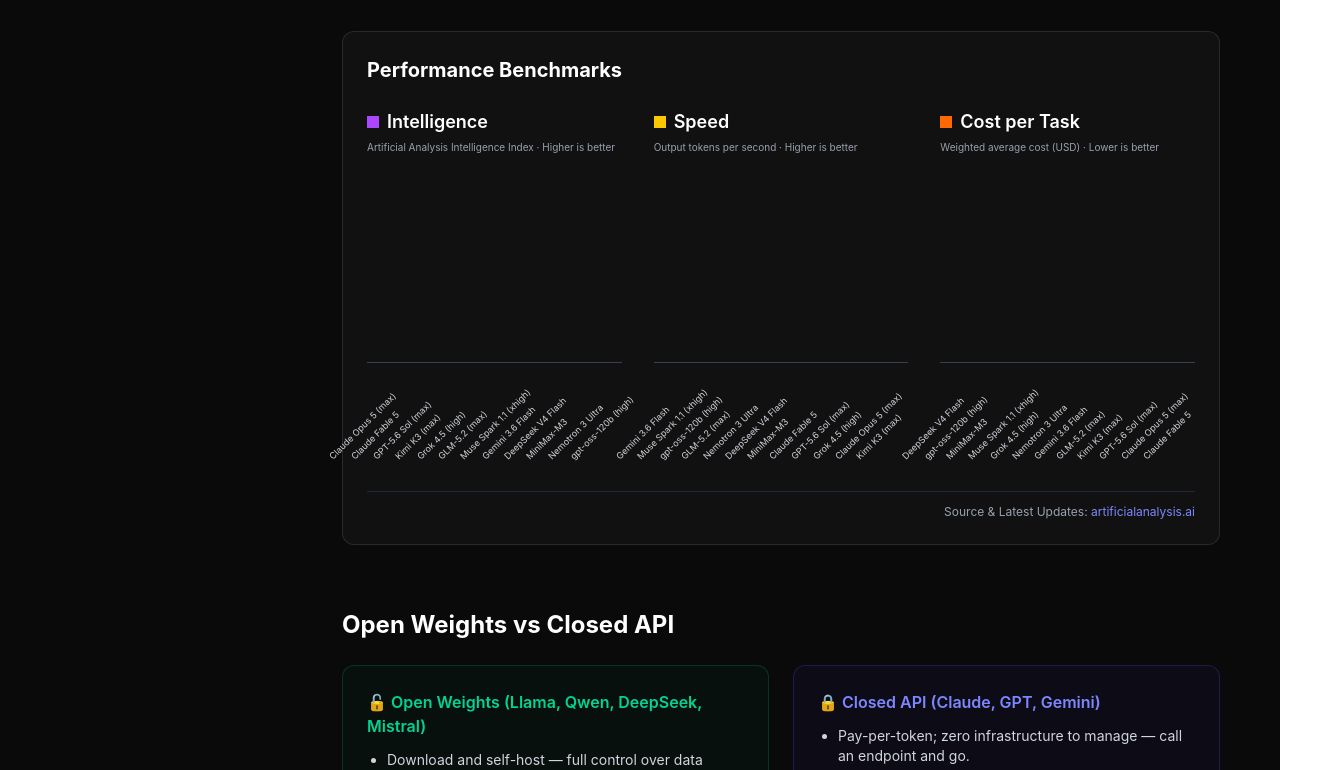
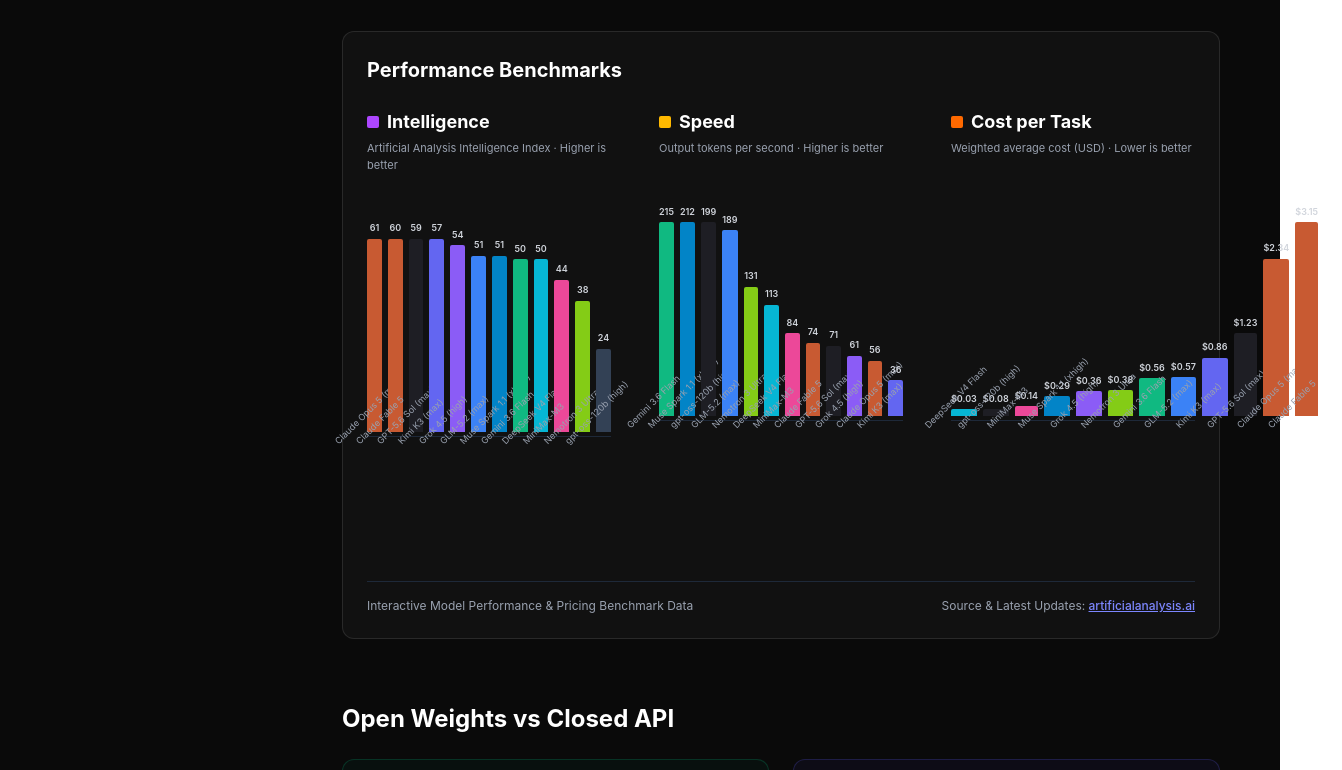
Before and after one commit to Amara-Manikanta/ai-engineering-visualized, a React (Vite) app in the folder v2-react/: page /models in a window 1280 px wide. Shown: the part 1730-2500 px from the top of the page, 1342 px wide, since content can reach past the window. Built offline with nearby package versions, Linux system fonts and the light colour scheme.

Commit message:
fix: resolve CSS flex height bug in model benchmarks bar charts

```diff
--- a/v2-react/src/components/ModelBenchmarks.jsx
+++ b/v2-react/src/components/ModelBenchmarks.jsx
@@ -1,48 +1,48 @@
 import React from 'react';
 
 const intelligenceData = [
-  { name: 'Claude Opus 5 (max)', value: 61, color: 'bg-purple-500' },
-  { name: 'Claude Fable 5', value: 60, color: 'bg-orange-400' },
-  { name: 'GPT-5.6 Sol (max)', value: 59, color: 'bg-emerald-500' },
-  { name: 'Kimi K3 (max)', value: 57, color: 'bg-gray-400' },
-  { name: 'Grok 4.5 (high)', value: 54, color: 'bg-slate-400' },
-  { name: 'GLM-5.2 (max)', value: 51, color: 'bg-blue-400' },
-  { name: 'Muse Spark 1.1 (xhigh)', value: 51, color: 'bg-indigo-400' },
-  { name: 'Gemini 3.6 Flash', value: 50, color: 'bg-blue-500' },
-  { name: 'DeepSeek V4 Flash', value: 50, color: 'bg-cyan-500' },
-  { name: 'MiniMax-M3', value: 44, color: 'bg-pink-400' },
-  { name: 'Nemotron 3 Ultra', value: 38, color: 'bg-green-500' },
-  { name: 'gpt-oss-120b (high)', value: 24, color: 'bg-gray-600' },
+  { name: 'Claude Opus 5 (max)', value: 61, hex: '#c85a32' },
+  { name: 'Claude Fable 5', value: 60, hex: '#c85a32' },
+  { name: 'GPT-5.6 Sol (max)', value: 59, hex: '#1e1e24' },
+  { name: 'Kimi K3 (max)', value: 57, hex: '#6366f1' },
+  { name: 'Grok 4.5 (high)', value: 54, hex: '#8b5cf6' },
+  { name: 'GLM-5.2 (max)', value: 51, hex: '#3b82f6' },
+  { name: 'Muse Spark 1.1 (xhigh)', value: 51, hex: '#0284c7' },
+  { name: 'Gemini 3.6 Flash', value: 50, hex: '#10b981' },
+  { name: 'DeepSeek V4 Flash', value: 50, hex: '#06b6d4' },
+  { name: 'MiniMax-M3', value: 44, hex: '#ec4899' },
+  { name: 'Nemotron 3 Ultra', value: 38, hex: '#84cc16' },
+  { name: 'gpt-oss-120b (high)', value: 24, hex: '#334155' },
 ];
 
 const speedData = [
-  { name: 'Gemini 3.6 Flash', value: 215, color: 'bg-blue-500' },
-  { name: 'Muse Spark 1.1 (xhigh)', value: 212, color: 'bg-indigo-400' },
-  { name: 'gpt-oss-120b (high)', value: 199, color: 'bg-gray-600' },
-  { name: 'GLM-5.2 (max)', value: 189, color: 'bg-blue-400' },
-  { name: 'Nemotron 3 Ultra', value: 131, color: 'bg-green-500' },
-  { name: 'DeepSeek V4 Flash', value: 113, color: 'bg-cyan-500' },
-  { name: 'MiniMax-M3', value: 84, color: 'bg-pink-400' },
-  { name: 'Claude Fable 5', value: 74, color: 'bg-orange-400' },
-  { name: 'GPT-5.6 Sol (max)', value: 71, color: 'bg-emerald-500' },
-  { name: 'Grok 4.5 (high)', value: 61, color: 'bg-slate-400' },
-  { name: 'Claude Opus 5 (max)', value: 56, color: 'bg-purple-500' },
-  { name: 'Kimi K3 (max)', value: 36, color: 'bg-gray-400' },
+  { name: 'Gemini 3.6 Flash', value: 215, hex: '#10b981' },
+  { name: 'Muse Spark 1.1 (xhigh)', value: 212, hex: '#0284c7' },
+  { name: 'gpt-oss-120b (high)', value: 199, hex: '#1e1e24' },
+  { name: 'GLM-5.2 (max)', value: 189, hex: '#3b82f6' },
+  { name: 'Nemotron 3 Ultra', value: 131, hex: '#84cc16' },
+  { name: 'DeepSeek V4 Flash', value: 113, hex: '#06b6d4' },
+  { name: 'MiniMax-M3', value: 84, hex: '#ec4899' },
+  { name: 'Claude Fable 5', value: 74, hex: '#c85a32' },
+  { name: 'GPT-5.6 Sol (max)', value: 71, hex: '#1e1e24' },
+  { name: 'Grok 4.5 (high)', value: 61, hex: '#8b5cf6' },
+  { name: 'Claude Opus 5 (max)', value: 56, hex: '#c85a32' },
+  { name: 'Kimi K3 (max)', value: 36, hex: '#6366f1' },
 ];
 
 const costData = [
-  { name: 'DeepSeek V4 Flash', value: 0.03, color: 'bg-cyan-500' },
-  { name: 'gpt-oss-120b (high)', value: 0.08, color: 'bg-gray-600' },
-  { name: 'MiniMax-M3', value: 0.14, color: 'bg-pink-400' },
-  { name: 'Muse Spark 1.1 (xhigh)', value: 0.29, color: 'bg-indigo-400' },
-  { name: 'Grok 4.5 (high)', value: 0.36, color: 'bg-slate-400' },
-  { name: 'Nemotron 3 Ultra', value: 0.38, color: 'bg-green-500' },
-  { name: 'Gemini 3.6 Flash', value: 0.56, color: 'bg-blue-500' },
-  { name: 'GLM-5.2 (max)', value: 0.57, color: 'bg-blue-400' },
-  { name: 'Kimi K3 (max)', value: 0.86, color: 'bg-gray-400' },
-  { name: 'GPT-5.6 Sol (max)', value: 1.23, color: 'bg-emerald-500' },
-  { name: 'Claude Opus 5 (max)', value: 2.34, color: 'bg-purple-500' },
-  { name: 'Claude Fable 5', value: 3.15, color: 'bg-orange-400' },
+  { name: 'DeepSeek V4 Flash', value: 0.03, hex: '#06b6d4' },
+  { name: 'gpt-oss-120b (high)', value: 0.08, hex: '#1e1e24' },
+  { name: 'MiniMax-M3', value: 0.14, hex: '#ec4899' },
+  { name: 'Muse Spark 1.1 (xhigh)', value: 0.29, hex: '#0284c7' },
+  { name: 'Grok 4.5 (high)', value: 0.36, hex: '#8b5cf6' },
+  { name: 'Nemotron 3 Ultra', value: 0.38, hex: '#84cc16' },
+  { name: 'Gemini 3.6 Flash', value: 0.56, hex: '#10b981' },
+  { name: 'GLM-5.2 (max)', value: 0.57, hex: '#3b82f6' },
+  { name: 'Kimi K3 (max)', value: 0.86, hex: '#6366f1' },
+  { name: 'GPT-5.6 Sol (max)', value: 1.23, hex: '#1e1e24' },
+  { name: 'Claude Opus 5 (max)', value: 2.34, hex: '#c85a32' },
+  { name: 'Claude Fable 5', value: 3.15, hex: '#c85a32' },
 ];
 
 export default function ModelBenchmarks() {
@@ -50,82 +50,83 @@
   const maxSpeed = Math.max(...speedData.map(d => d.value));
   const maxCost = Math.max(...costData.map(d => d.value));
 
+  const renderChart = (title, subtitle, badgeColor, data, maxVal, isCost = false) => (
+    <div className="flex flex-col">
+      <h4 className="flex items-center gap-2 text-lg font-bold mb-1 text-white">
+        <span className={`w-3 h-3 ${badgeColor} inline-block rounded-xs`}></span>
+        {title}
+      </h4>
+      <p className="text-[11px] text-gray-400 mb-6">{subtitle}</p>
+
+      <div className="h-60 flex items-end gap-1.5 border-b border-gray-800 pb-1 relative pt-6">
+        {data.map((d, i) => {
+          const heightPercent = Math.max((d.value / maxVal) * 100, 3);
+          return (
+            <div key={i} className="flex-1 h-full flex flex-col justify-end items-center relative group">
+              <span className="text-[9px] font-semibold text-gray-300 mb-1 select-none whitespace-nowrap">
+                {isCost ? `$${d.value.toFixed(2)}` : d.value}
+              </span>
+              <div
+                className="w-full rounded-t-xs transition-all duration-300 hover:brightness-125 min-h-[4px]"
+                style={{
+                  height: `${heightPercent}%`,
+                  backgroundColor: d.hex
+                }}
+              />
+              <div className="absolute top-full left-1/2 -translate-x-1/2 pt-2 rotate-[-45deg] origin-top-left text-[9px] text-gray-400 whitespace-nowrap w-24 overflow-hidden text-ellipsis pointer-events-none">
+                {d.name}
+              </div>
+            </div>
+          );
+        })}
+      </div>
+    </div>
+  );
+
   return (
     <div className="mt-8 border border-white/10 bg-[#111111] p-6 rounded-xl text-white">
-      <h3 className="text-xl font-bold mb-6">Performance Benchmarks</h3>
+      <h3 className="text-xl font-bold mb-6 text-white">Performance Benchmarks</h3>
 
-      <div className="grid grid-cols-1 md:grid-cols-3 gap-8">
-        {/* Intelligence Chart */}
-        <div>
-          <h4 className="flex items-center gap-2 text-lg font-semibold mb-1"><span className="w-3 h-3 bg-purple-500 inline-block"></span>Intelligence</h4>
-          <p className="text-[10px] text-gray-400 mb-4">Artificial Analysis Intelligence Index · Higher is better</p>
-          <div className="flex items-end gap-2 h-48 border-b border-gray-700 pb-2">
-            {intelligenceData.map((d, i) => (
-              <div key={i} className="flex flex-col items-center flex-1 group relative">
-                <div
-                  className={`w-full ${d.color} rounded-t-sm transition-all`}
-                  style={{ height: `${(d.value / maxInt) * 100}%` }}
-                ></div>
-                <div className="absolute -bottom-28 transform -rotate-45 origin-top-left text-[9px] text-gray-300 whitespace-nowrap w-24 overflow-hidden text-ellipsis">
-                  {d.name}
-                </div>
-                <div className="absolute top-0 transform -translate-y-full pb-1 text-[10px] font-bold opacity-0 group-hover:opacity-100 transition-opacity">
-                  {d.value}
-                </div>
-              </div>
-            ))}
-          </div>
-        </div>
+      <div className="grid grid-cols-1 lg:grid-cols-3 gap-12">
+        {renderChart(
+          'Intelligence',
+          'Artificial Analysis Intelligence Index · Higher is better',
+          'bg-purple-500',
+          intelligenceData,
+          maxInt
+        )}
 
-        {/* Speed Chart */}
-        <div>
-          <h4 className="flex items-center gap-2 text-lg font-semibold mb-1"><span className="w-3 h-3 bg-yellow-400 inline-block"></span>Speed</h4>
-          <p className="text-[10px] text-gray-400 mb-4">Output tokens per second · Higher is better</p>
-          <div className="flex items-end gap-2 h-48 border-b border-gray-700 pb-2">
-            {speedData.map((d, i) => (
-              <div key={i} className="flex flex-col items-center flex-1 group relative">
-                <div
-                  className={`w-full ${d.color} rounded-t-sm transition-all`}
-                  style={{ height: `${(d.value / maxSpeed) * 100}%` }}
-                ></div>
-                <div className="absolute -bottom-28 transform -rotate-45 origin-top-left text-[9px] text-gray-300 whitespace-nowrap w-24 overflow-hidden text-ellipsis">
-                  {d.name}
-                </div>
-                <div className="absolute top-0 transform -translate-y-full pb-1 text-[10px] font-bold opacity-0 group-hover:opacity-100 transition-opacity">
-                  {d.value}
-                </div>
-              </div>
-            ))}
-          </div>
-        </div>
+        {renderChart(
+          'Speed',
+          'Output tokens per second · Higher is better',
+          'bg-amber-400',
+          speedData,
+          maxSpeed
+        )}
 
-        {/* Cost Chart */}
-        <div>
-          <h4 className="flex items-center gap-2 text-lg font-semibold mb-1"><span className="w-3 h-3 bg-orange-500 inline-block"></span>Cost per Task</h4>
-          <p className="text-[10px] text-gray-400 mb-4">Weighted average cost (USD) · Lower is better</p>
-          <div className="flex items-end gap-2 h-48 border-b border-gray-700 pb-2">
-            {costData.map((d, i) => (
-              <div key={i} className="flex flex-col items-center flex-1 group relative">
-                <div
-                  className={`w-full ${d.color} rounded-t-sm transition-all`}
-                  style={{ height: `${(d.value / maxCost) * 100}%` }}
-                ></div>
-                <div className="absolute -bottom-28 transform -rotate-45 origin-top-left text-[9px] text-gray-300 whitespace-nowrap w-24 overflow-hidden text-ellipsis">
-                  {d.name}
-                </div>
-                <div className="absolute top-0 transform -translate-y-full pb-1 text-[10px] font-bold opacity-0 group-hover:opacity-100 transition-opacity">
-                  \${d.value.toFixed(2)}
-                </div>
-              </div>
-            ))}
-          </div>
-        </div>
+        {renderChart(
+          'Cost per Task',
+          'Weighted average cost (USD) · Lower is better',
+          'bg-orange-500',
+          costData,
+          maxCost,
+          true
+        )}
       </div>
 
-      <div className="mt-32 border-t border-gray-800 pt-3">
-        <p className="text-xs text-gray-400 text-right">
-          Source & Latest Updates: <a href="https://artificialanalysis.ai" target="_blank" rel="noopener noreferrer" className="text-indigo-400 hover:underline">artificialanalysis.ai</a>
-        </p>
+      <div className="mt-36 border-t border-gray-800 pt-4 flex flex-col sm:flex-row items-center justify-between gap-2 text-xs text-gray-400">
+        <span>Interactive Model Performance & Pricing Benchmark Data</span>
+        <span>
+          Source & Latest Updates:{' '}
+          <a
+            href="https://artificialanalysis.ai"
+            target="_blank"
+            rel="noopener noreferrer"
+            className="text-indigo-400 hover:text-indigo-300 underline font-medium"
+          >
+            artificialanalysis.ai
+          </a>
+        </span>
       </div>
     </div>
   );
```
